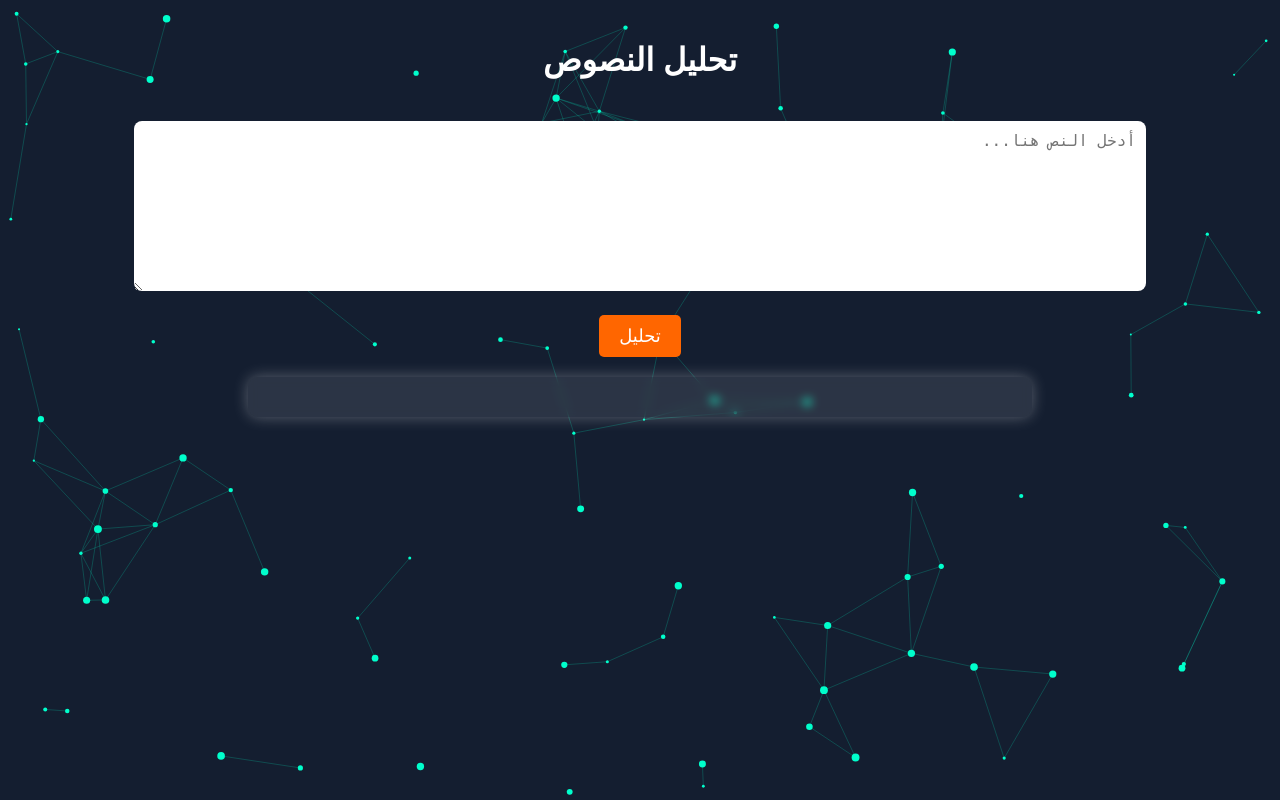
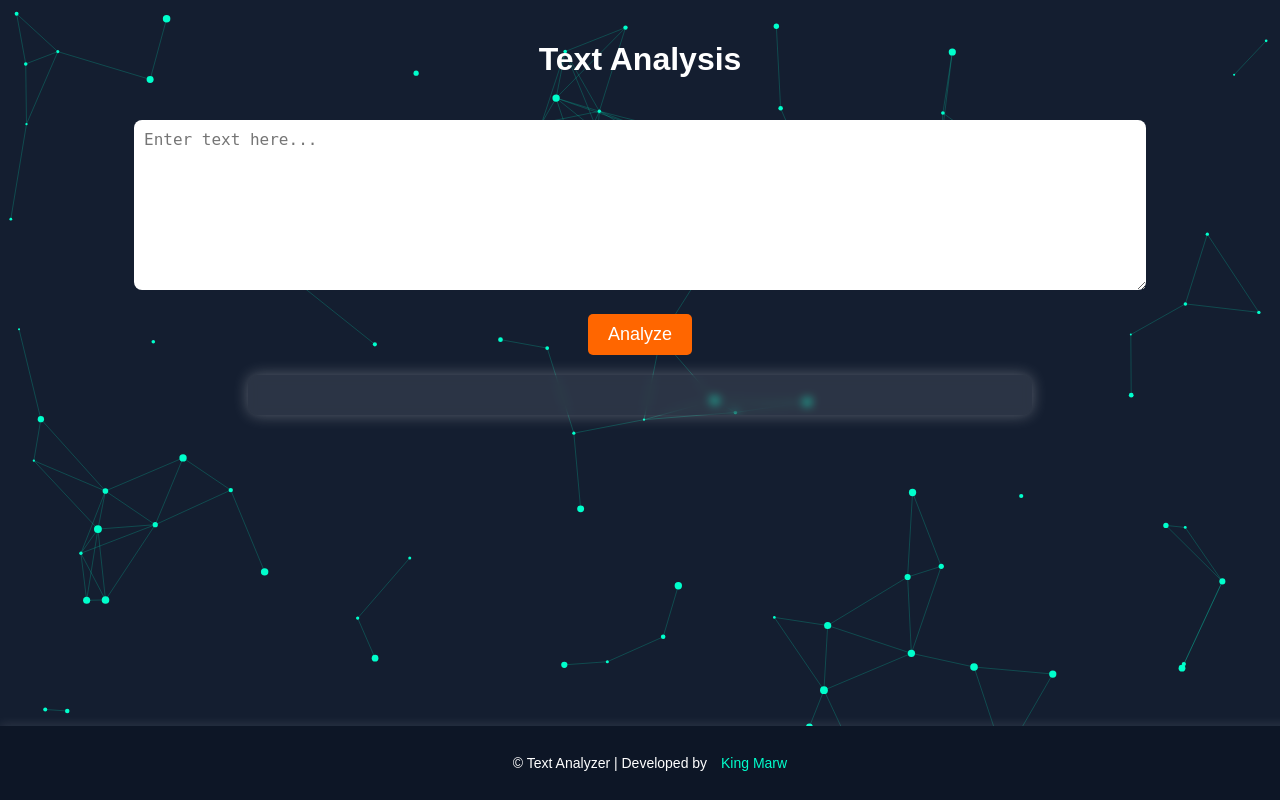
Before and after one commit to Kingmarw/flask, a Flask app: page / in a window 1280 px wide. Run offline with Flask 3, Linux system fonts and the light colour scheme; some libraries are stand-ins or nearby versions.

Commit message:
Update index.html

```diff
--- a/templates/index.html
+++ b/templates/index.html
@@ -1,10 +1,11 @@
 <!DOCTYPE html>
-<html lang="ar">
+<html lang="en">
 <head>
     <meta charset="UTF-8">
     <meta name="viewport" content="width=device-width, initial-scale=1.0">
     <meta name="google-adsense-account" content="ca-pub-5908718206635786">
-    <title>تحليل النصوص</title>
+    <link rel="shortcut icon" href="https://res.cloudinary.com/ddzvcwo9v/image/upload/v1724843658/dedstkysozglwzvgcnnf.png" type="image/x-icon">
+    <title>Text Analyzer</title>
     <style>
         body {
             margin: 0;
@@ -13,7 +14,6 @@
             color: white;
             font-family: Arial, sans-serif;
             text-align: center;
-            direction: rtl;
         }
 
         canvas {
@@ -64,6 +64,27 @@
             box-shadow: 0 0 15px rgba(255, 255, 255, 0.3);
             backdrop-filter: blur(5px);
         }
+        footer {
+        background: #0d1626;
+        color: white;
+        text-align: center;
+        padding: 15px;
+        font-size: 14px;
+        position: fixed;
+        bottom: 0;
+        width: 100%;
+        box-shadow: 0 -2px 10px rgba(255, 255, 255, 0.1);
+    }
+
+    footer a {
+        color: #00ffcc;
+        text-decoration: none;
+        margin: 0 10px;
+    }
+
+    footer a:hover {
+        text-decoration: underline;
+    }
     </style>
 </head>
 <body>
@@ -71,12 +92,13 @@
 <canvas id="neuralCanvas"></canvas>
 
 <div class="container">
-    <h1>تحليل النصوص</h1>
-    <textarea id="textInput" placeholder="أدخل النص هنا..."></textarea>
+    <h1>Text Analysis</h1>
+    <textarea id="textInput" placeholder="Enter text here..."></textarea>
     <br>
-    <button onclick="analyzeText()">تحليل</button>
+    <button onclick="analyzeText()">Analyze</button>
     <div id="result"></div>
 </div>
+
 
 <script>
     function analyzeText() {
@@ -90,10 +112,10 @@
         .then(response => response.json())
         .then(data => {
             document.getElementById("result").innerHTML = `
-                <p>عدد الكلمات: ${data.word_count}</p>
-                <p>عدد الأحرف: ${data.char_count}</p>
-                <p>أكثر الكلمات تكرارًا: ${JSON.stringify(data.most_common)}</p>
-                <p>تحليل المشاعر: ${data.sentiment}</p>
+                <p>Word Count: ${data.word_count}</p>
+                <p>Character Count: ${data.char_count}</p>
+                <p>Most Common Words: ${JSON.stringify(data.most_common)}</p>
+                <p>Sentiment Analysis: ${data.sentiment}</p>
             `;
         });
     }
@@ -180,16 +202,18 @@
     animate();
 </script>
 
-    <script async src="https://pagead2.googlesyndication.com/pagead/js/adsbygoogle.js?client=ca-pub-5908718206635786"
+<script async src="https://pagead2.googlesyndication.com/pagead/js/adsbygoogle.js?client=ca-pub-5908718206635786"
      crossorigin="anonymous"></script>
-
 
 <script async custom-element="amp-auto-ads"
         src="https://cdn.ampproject.org/v0/amp-auto-ads-0.1.js">
 </script>
 
-    <amp-auto-ads type="adsense"
+<amp-auto-ads type="adsense"
         data-ad-client="ca-pub-5908718206635786">
 </amp-auto-ads>
+    <footer>
+        <p>&copy; Text Analyzer | Developed by <a href="https://kingmarw.github.io/portfolio/">King Marw</a></p>
+    </footer>
 </body>
 </html>
```
